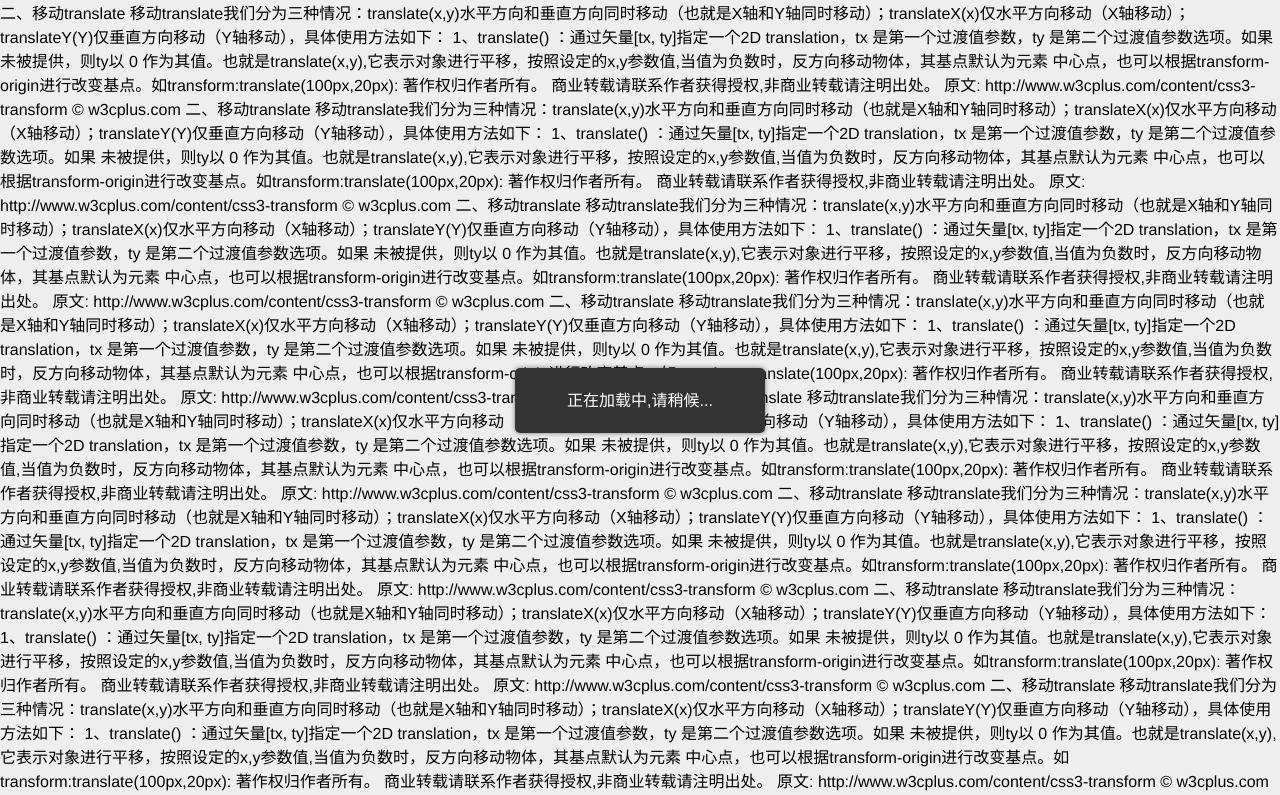
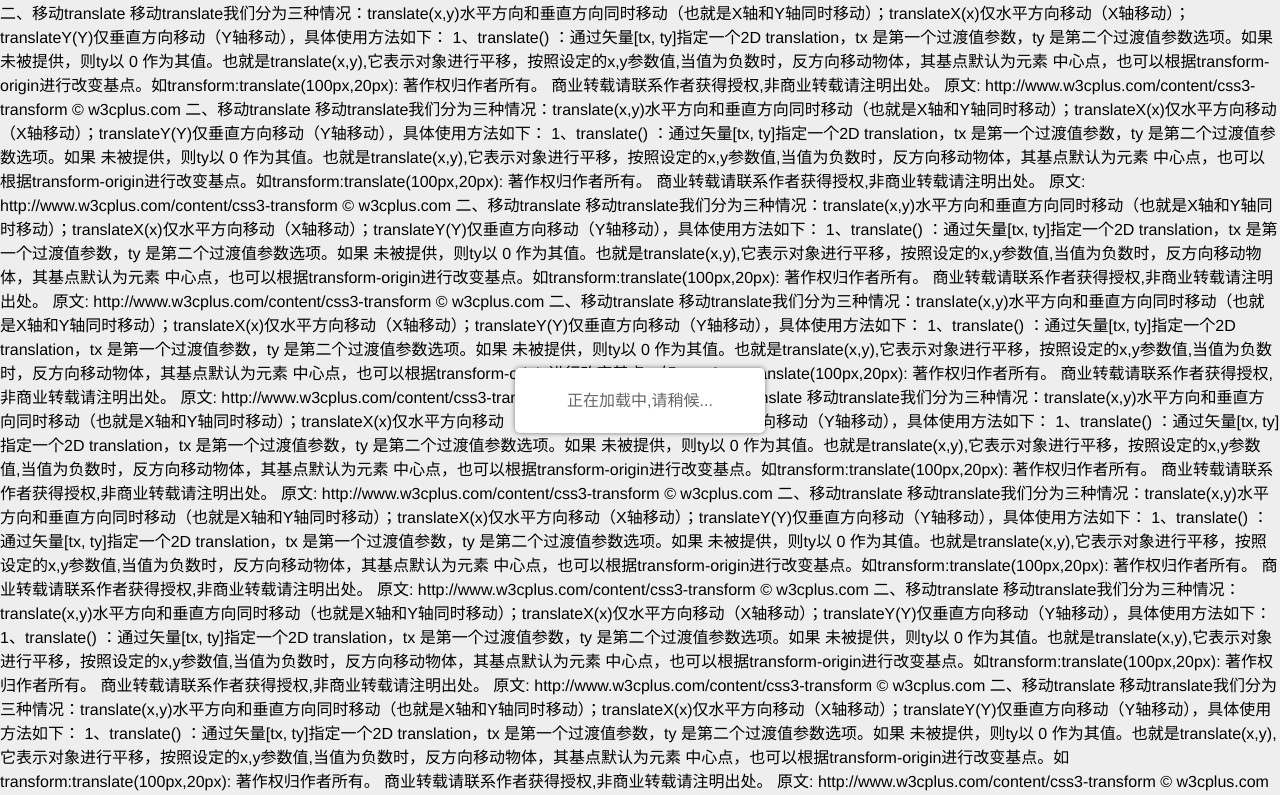
Before and after one commit to realperson/manage, an Angular app: page / in a window 1280 px wide. Shown: the top 795 px of the page. Built offline with nearby package versions, Linux system fonts and the light colour scheme.

Commit message:
初步完善提示组件

```diff
--- a/src/app/app.component.html
+++ b/src/app/app.component.html
@@ -152,7 +152,7 @@
 </div>
 
 <!--<component-toast text="正在加载中,请稍候..." position="17"></component-toast>-->
-<component-toast text="正在加载中,请稍候..." isShow="true"></component-toast>
+<component-toast text="正在加载中,请稍候..." isShow="true" color="#666" bgColor="#fff"></component-toast>
 <!--<component-toast text="商业转载请联系作者获得授权,非商业转载请注明出处商业转载请联系作者获得授非商业转载请注明出处商业转载请联系作者获得授权非商业转载请注明出处商业转载请联系作者获得授权非商业转载请注明出处商业转载请联系作者获得授权权非商业转载请注明出处商业转载请联系作者获得授权非商业转载请注明出处商业转载请联系作者获得授权,非商业转载请注明出处商业转载请联系作者获得授权,非商业转载请注明出处商业转载请联系作者获得授权,非商业转载请注明出处商业转载请联系作者获得授权,非商业转载请注明出处商业转载请联系作者获得授权,非商业转载请注明出处"></component-toast>-->
 
 <router-outlet></router-outlet>
--- a/src/app/components/toast/toast.component.scss
+++ b/src/app/components/toast/toast.component.scss
@@ -16,6 +16,7 @@ $bg-inverse:#ffffff;
   .toast-box{
     @include full;
     pointer-events:none;
+    padding: $space;
   }
   .toast-content{
     pointer-events:auto;
--- a/src/app/components/toast/toast.component.ts
+++ b/src/app/components/toast/toast.component.ts
@@ -195,6 +195,7 @@ export class ToastComponent implements OnInit, OnDestroy {
       item = name.toUpperCase();
       // 判断位置类型
       if ((PositionType[item] & this.layout) === (PositionType[item])) {
+        console.log(name)
         key = 'content-' + name;
         result[key] = true;
       }
```
